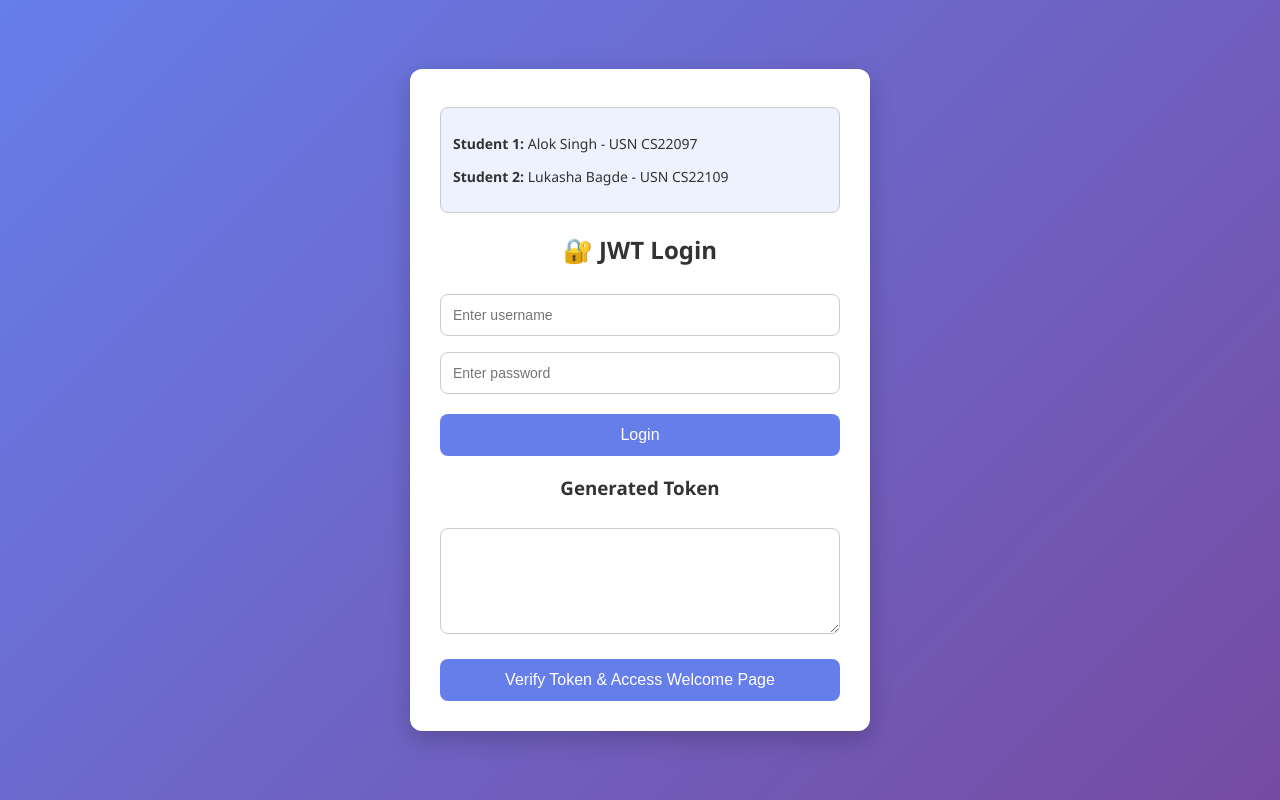
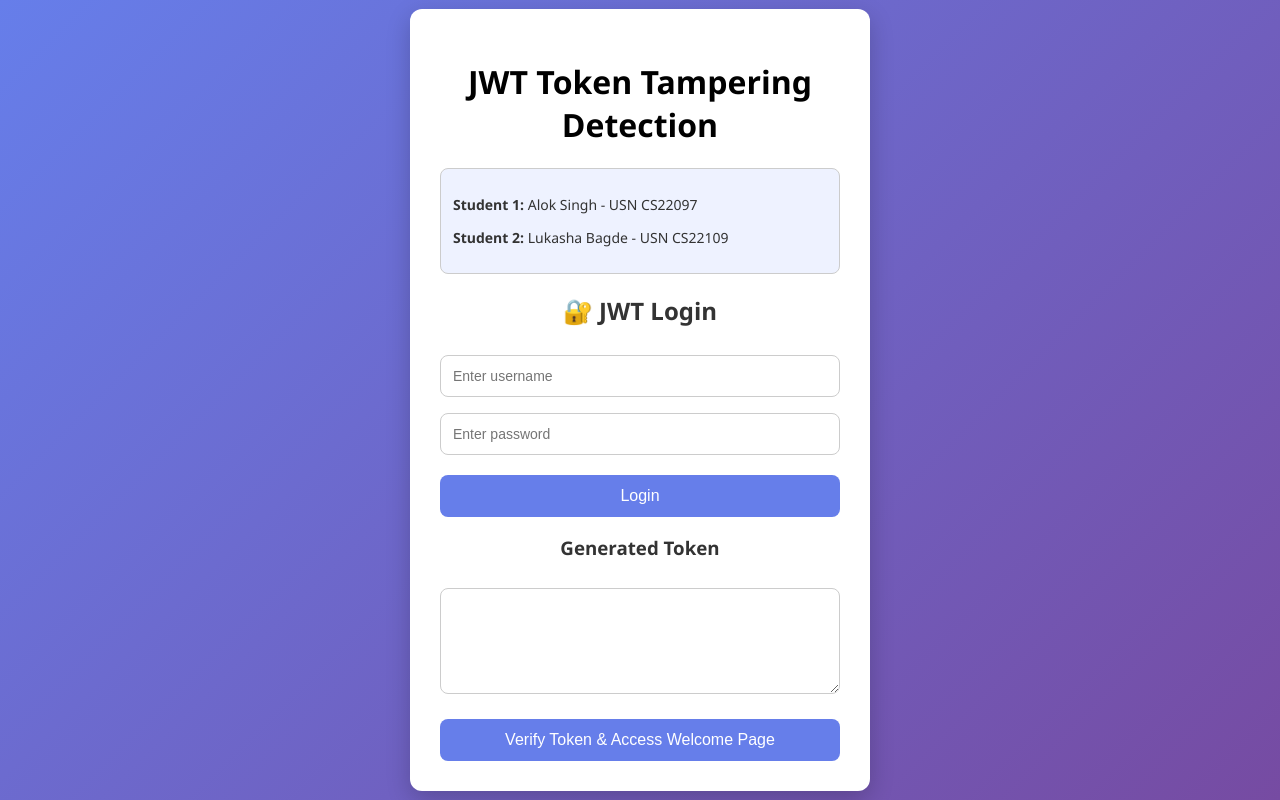
Before and after one commit to lukasha-hub/JWT_TOKEN_TAMPERING_DETECTION, a plain HTML site: page index.html in a window 1280 px wide. Drawn offline with Linux system fonts and the light colour scheme.

Commit message:
index.html

```diff
--- a/index.html
+++ b/index.html
@@ -7,6 +7,8 @@
 </head>
 <body>
   <div class="container">
+    <!-- Project Title -->
+    <h1 class="project-title">JWT Token Tampering Detection</h1>
     <!-- Student Info Section -->
     <div class="student-info">
       <p><strong>Student 1:</strong> Alok Singh - USN CS22097</p>
```
